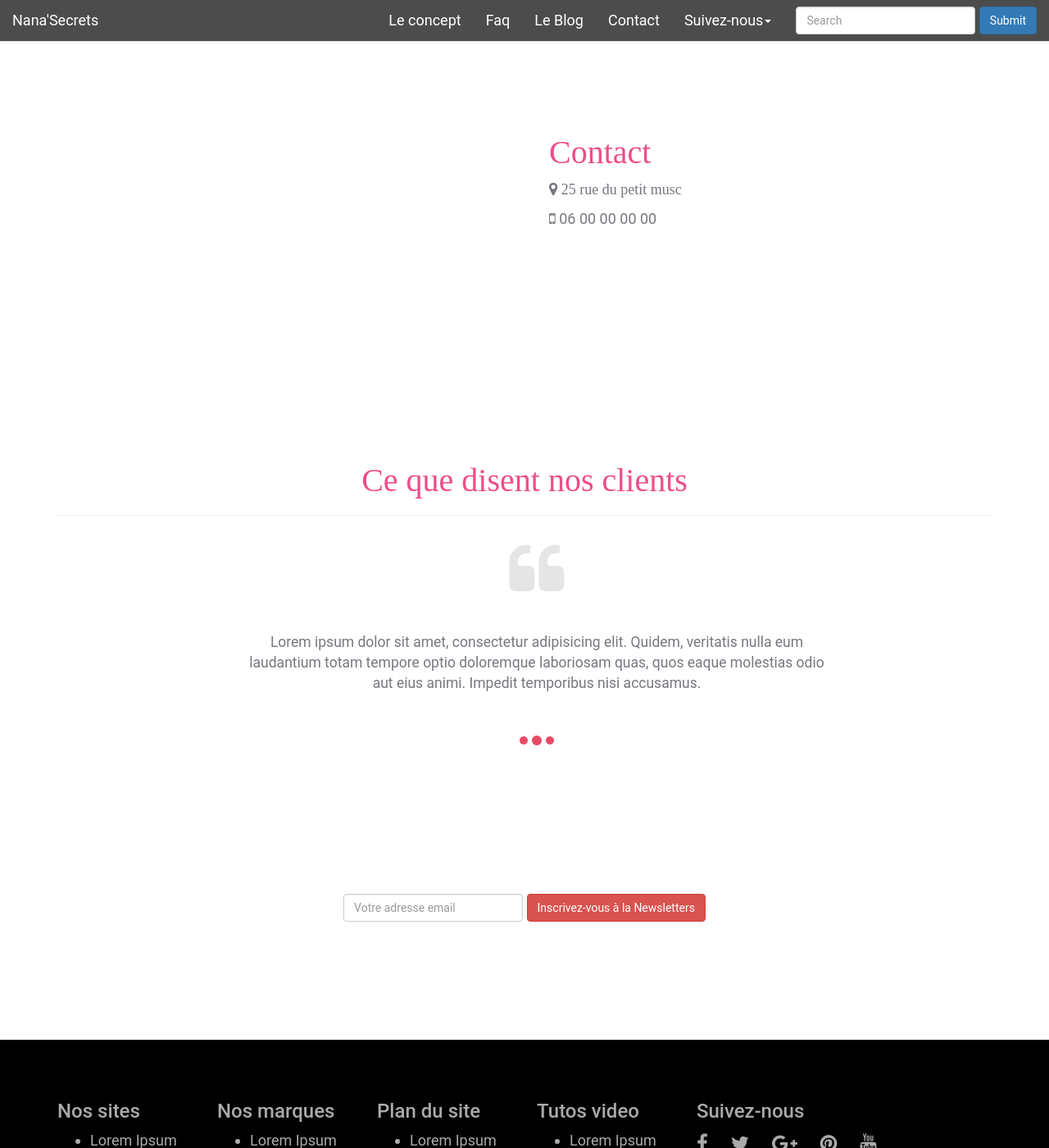
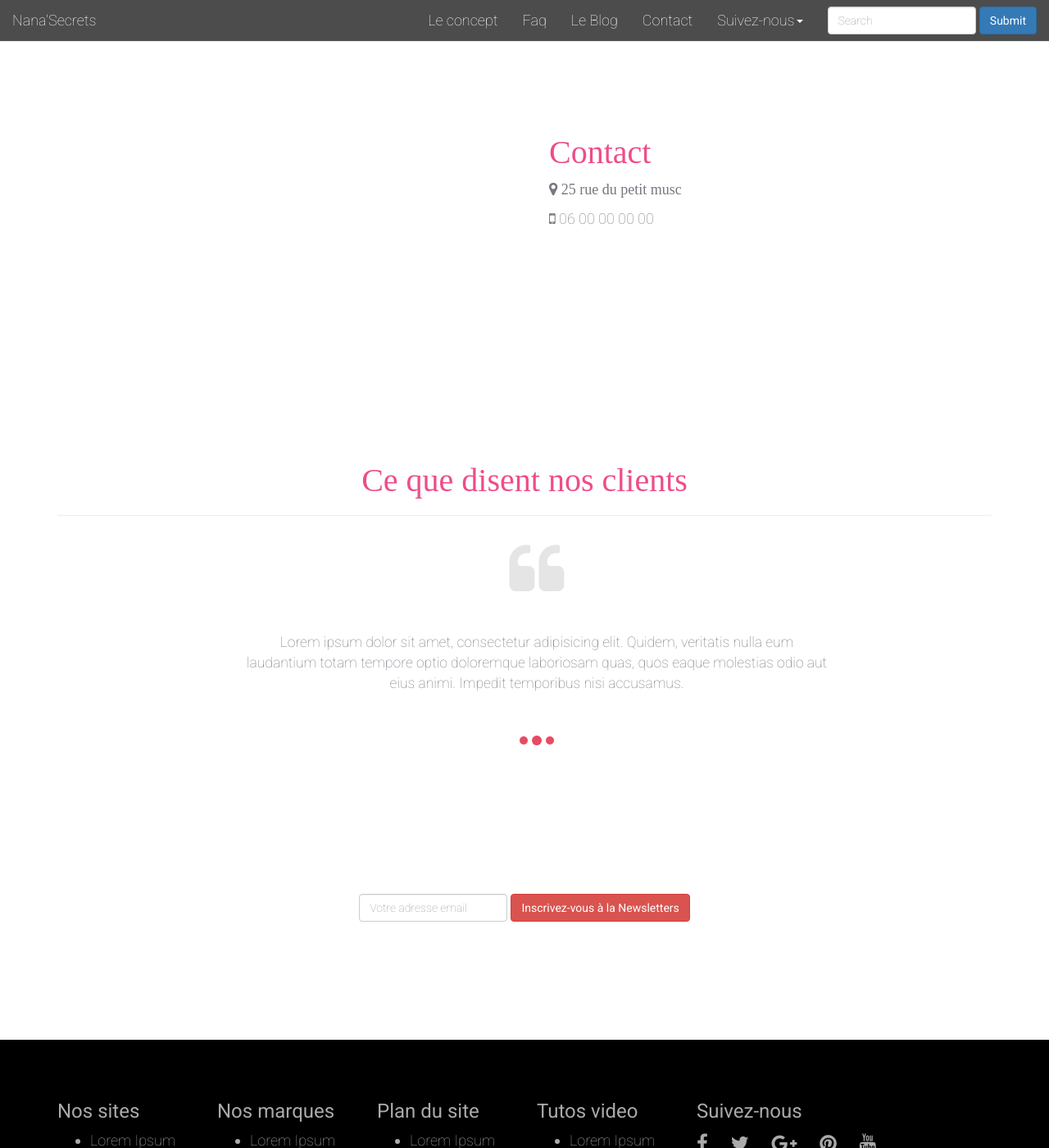
Before and after one commit to cdiomande78/jekyll-nanasecrets, a Jekyll site: the page built from contact.html, in a window 1280 px wide and 1400 px high. Shown: the whole window at 82% size. Built offline with Jekyll 4.4.1, drawn with Linux system fonts in a browser that asks for light colours; nearby versions of some CDN libraries.

Commit message:
motif font body Roboto

```diff
--- a/_layouts/default.html
+++ b/_layouts/default.html
@@ -57,6 +57,8 @@
     <![endif]-->
     <script src="http://code.jquery.com/jquery-1.10.2.min.js"></script>
     <script src="http://netdna.bootstrapcdn.com/bootstrap/3.1.0/js/bootstrap.min.js"></script>
+  <link href='https://fonts.googleapis.com/css?family=Roboto:400,100,300' rel='stylesheet' type='text/css'>
+
   </head>
   <body>
 
--- a/css/style.css
+++ b/css/style.css
@@ -1,6 +1,7 @@
 body {
 	color:#787680;
-	font-family: roboto;
+  font-family: 'Roboto', sans-serif;
+  font-weight: 100;
 	background-color: #fff;
   font-size: 18px;
 }
```
